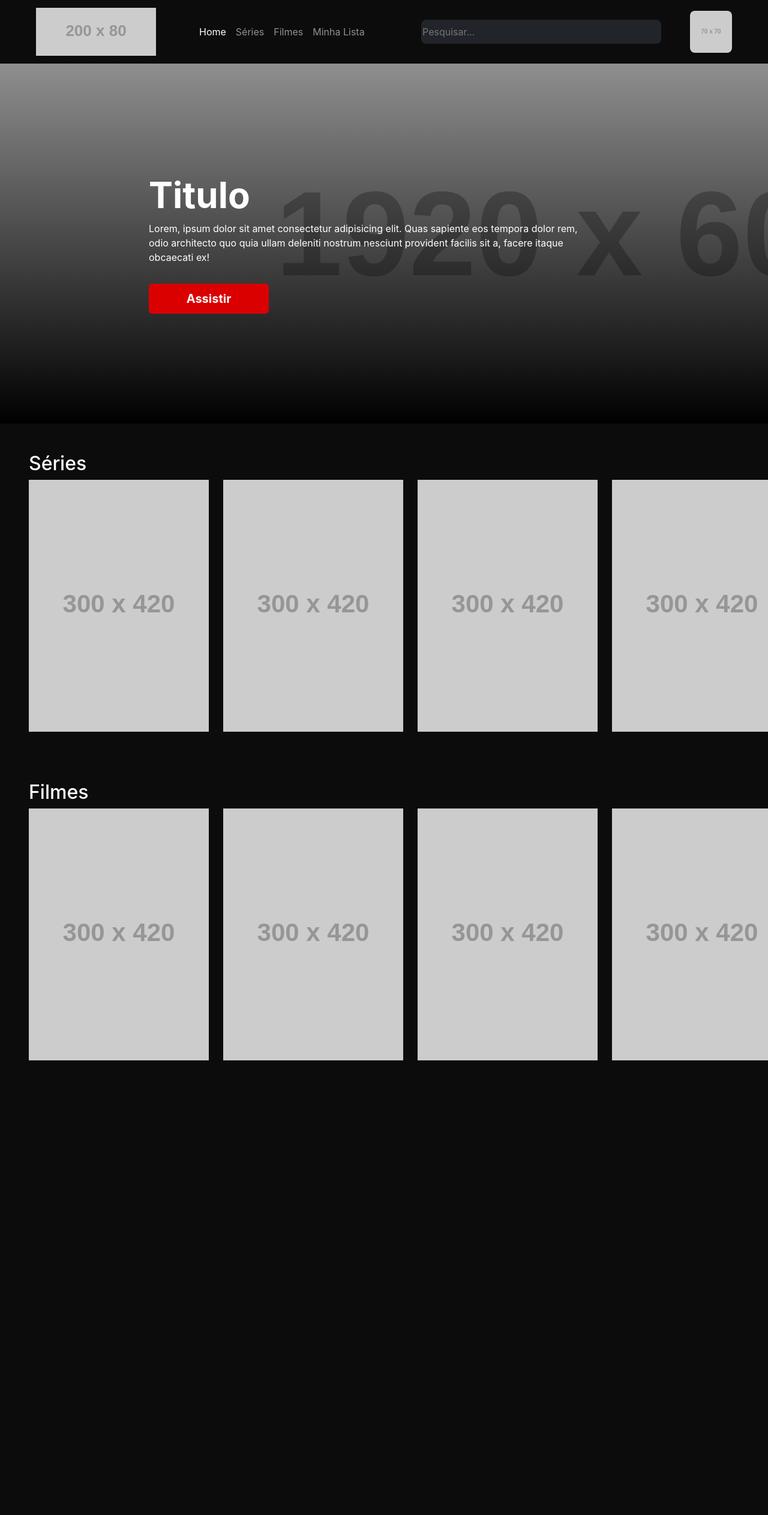
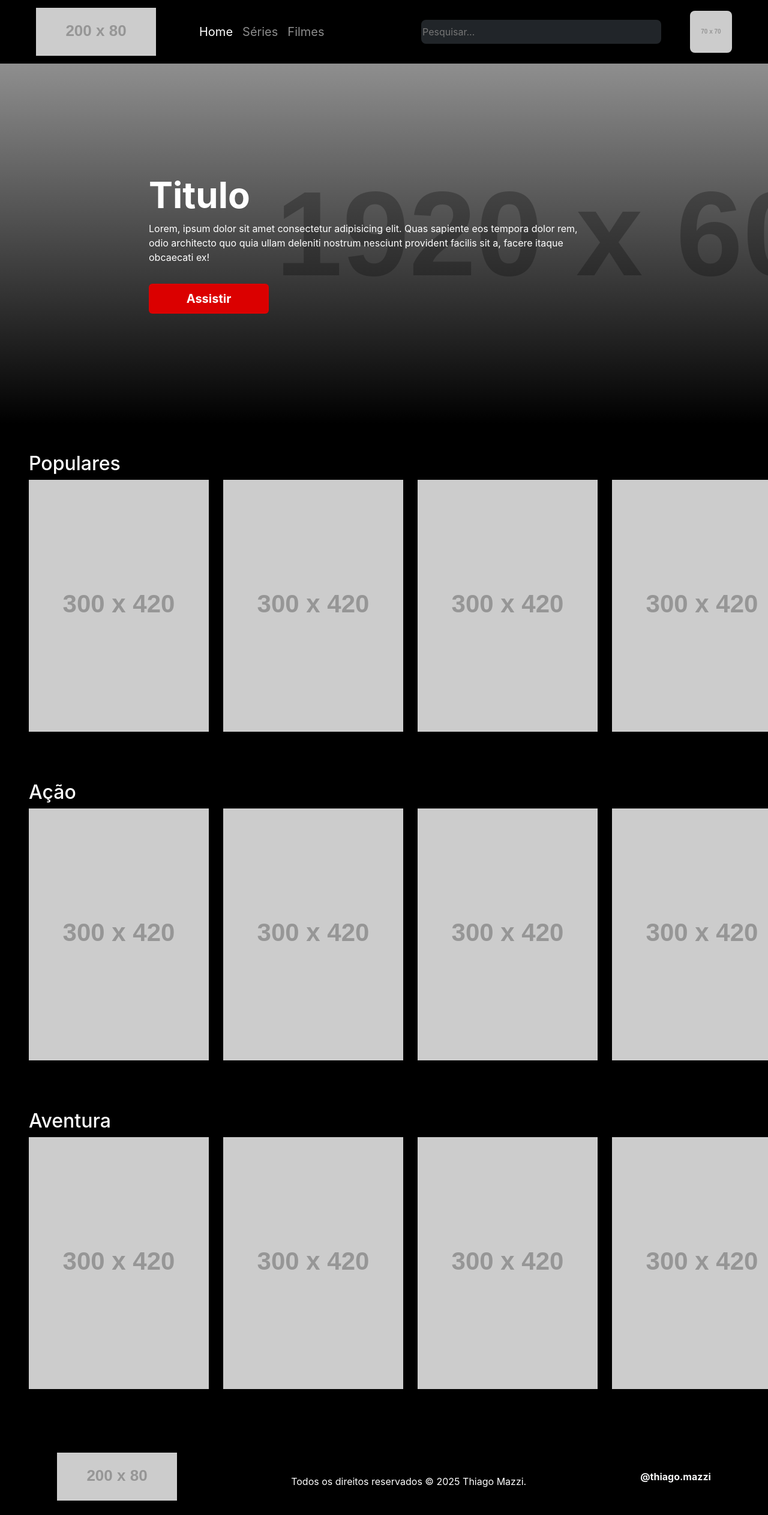
Before and after one commit to ThiagoM22/mazziflix, a React (Vite) app: page / in a window 1280 px wide. Shown: the whole page at 60% size. Before the commit the page ends 1802 px from the top, so only its background shows below. Built offline with nearby package versions, Linux system fonts and the light colour scheme.

Commit message:
feat: enhance layout and functionality with new components and styles

```diff
--- a/src/App.css
+++ b/src/App.css
@@ -1,6 +1,6 @@
 body {
   font-family: "Inter", sans-serif !important;
-  background-color: rgb(12, 12, 12) !important;
+  background-color: rgb(0, 0, 0) !important;
   color: white !important;
   margin: 0 !important;
   padding: 0 !important;
@@ -45,6 +45,10 @@ body {
     font-size: 40px !important;
     width: 10% !important;
   }
+  .pesquisa {
+    width: 250px !important;
+  }
+
 }
 .Card {
   width: 300px !important;
@@ -124,3 +128,35 @@ body {
   scroll-behavior: smooth;
   height: 500px;
 }
+.Footer {
+  background: rgba(0, 0, 0, 1) !important;
+  color: rgb(255, 255, 255) !important;
+}
+.Modal {
+  background-color: #202127 !important;
+  max-width: 996px;
+}
+.modalBackdrop {
+  position: fixed;
+  top: 0;
+  left: 0;
+  width: 100%;
+  height: 100%;
+  background: rgba(0, 0, 0, 0.4);
+  z-index: 999;
+  animation: fadeIn 0.3s ease-in-out forwards;
+}
+.movieModal {
+  position: fixed;
+  top: 50%;
+  left: 50%;
+  width: 850px;
+  transform: translate(-50%, -50%);
+  border-radius: 10px;
+  background: #000;
+  box-shadow: 0px 0px 10px rgba(0, 0, 0, 0.4);
+  z-index: 1000;
+  color: #fff;
+  max-height: 100vh;
+  animation: fadeIn 0.3s ease-in-out forwards;
+}
--- a/src/App.jsx
+++ b/src/App.jsx
@@ -1,19 +1,20 @@
-
 import "./App.css";
 import CardFilm from "./components/CardFilm";
 import Destaque from "./components/Destaque";
 import NavBar from "./components/NavBar";
 import Modal from "./components/Modal";
 import Carrossel from "./components/Carrossel";
+import Footer from "./components/Footer";
 
 function App() {
   return (
     <>
-      <NavBar />
-      <Destaque/>
-<Carrossel genero="Séries" />
-<Carrossel genero="Filmes" />
-
+      <NavBar home={"active"} filmes={""} series={""} />
+      <Destaque />
+      <Carrossel genero="Populares" />
+      <Carrossel genero="Ação" />
+      <Carrossel genero="Aventura" />
+      <Footer />
     </>
   );
 }
--- a/src/components/CardFilm.jsx
+++ b/src/components/CardFilm.jsx
@@ -1,11 +1,16 @@
+import React, { useState } from "react";
+import Modal from "./Modal";
 const CardFilm = () => {
+  const [isModalOpen, setIsModalOpen] = useState(false);
+  const toggleModal = () => setIsModalOpen(!isModalOpen);
   return (
     <>
-      <div>
+      <div onClick={toggleModal}>
         <div>
           <img className="Card" src="https://placehold.co/300x420" alt="" />
         </div>
       </div>
+      {isModalOpen && <Modal toggleModal={toggleModal} />}
     </>
   );
 };
--- a/src/components/Footer.jsx
+++ b/src/components/Footer.jsx
@@ -1,9 +1,28 @@
-import React from 'react'
+import React from "react";
 
 const Footer = () => {
   return (
-    <div>Footer</div>
-  )
-}
+    <>
+      <div className="Footer d-flex flex-column flex-md-row justify-content-around align-items-center text-center text-md-start mt-5 pt-4 pb-4">
+        <img
+          src="https://placehold.co/200x80"
+          alt="Logo"
+          className="mb-3 mb-md-0"
+        />
+        <p className="mt-3 mb-3 mb-md-0">
+          Todos os direitos reservados © 2025 Thiago Mazzi.
+        </p>
+        <a
+          className="text-decoration-none text-light fw-bold"
+          href="https://instagram.com/thiago.mazzi"
+          target="_blank"
+          rel="noopener noreferrer"
+        >
+          @thiago.mazzi
+        </a>
+      </div>
+    </>
+  );
+};
 
-export default Footer
+export default Footer;
--- a/src/components/Modal.jsx
+++ b/src/components/Modal.jsx
@@ -1,10 +1,23 @@
 import React from "react";
 
-const Modal = () => {
+const Modal = (props) => {
+  const handleBackdropClick = (e) => {
+    // Fecha o modal apenas se o clique for no backdrop
+    if (e.target === e.currentTarget) {
+      props.toggleModal();
+    }
+  };
+
   return (
     <>
-      <div className="Centro">
-        <div className="Modal container-fluid d-flex justify-content-center flex-column align-items-center bg-black">
+       <div
+        className="Centro modalBackdrop"
+        onClick={handleBackdropClick} // Adiciona o evento de clique no backdrop
+      >
+        <div
+          className="Modal container-fluid d-flex justify-content-center flex-column align-items-center bg-black movieModal"
+          onClick={(e) => e.stopPropagation()} // Impede o clique de fechar o modal
+        >
           <div className="d-flex flex-column banner position-relative">
             {/* Gradiente */}
             <div className="gradient-overlay position-absolute"></div>
--- a/src/components/NavBar.jsx
+++ b/src/components/NavBar.jsx
@@ -1,9 +1,12 @@
-const NavBar = () => {
+import { useNavigate } from "react-router";
+const NavBar = ({ home, series, filmes }) => {
+  const navigateSeries = useNavigate("/src/page/Series.jsx");
+  const navigateMovies = useNavigate("/src/page/Filmes.jsx");
   return (
     <>
       <nav className="navbar navbar-expand-lg navbar-dark ">
         <div className="container-fluid">
-        <a className="navbar-brand ms-5" href="#">
+          <a className="navbar-brand ms-5" href="/">
             <img src="https://placehold.co/200x80" alt="Logo" />
           </a>
           <button
@@ -18,25 +21,28 @@ const NavBar = () => {
             <span className="navbar-toggler-icon"></span>
           </button>
           <div className="collapse navbar-collapse" id="navbarNav">
-          <ul className="navbar-nav me-auto ms-5">
+            <ul className="navbar-nav me-auto ms-5 fs-5">
               <li className="nav-item">
-              <a className="nav-link active" href="#home  ">
+                <a className={`nav-link ${home}`} href="/">
                   Home
                 </a>
               </li>
               <li className="nav-item">
-              <a className="nav-link" href="#series">
+                <a
+                  className={`nav-link ${series}`}
+                  onClick={navigateSeries}
+                  href="/Series"
+                >
                   Séries
                 </a>
               </li>
               <li className="nav-item">
-              <a className="nav-link" href="#movies">
+                <a
+                  className={`nav-link ${filmes}`}
+                  onClick={navigateMovies}
+                  href="/Filmes"
+                >
                   Filmes
-              </a>
-            </li>
-            <li className="nav-item">
-              <a className="nav-link" href="#mylist">
-                Minha Lista
                 </a>
               </li>
             </ul>
--- a/src/main.jsx
+++ b/src/main.jsx
@@ -1,13 +1,23 @@
 import { StrictMode } from "react";
+import React, { createContext } from "react";
 import { createRoot } from "react-dom/client";
 import "./index.css";
 import App from "./App.jsx";
+import Filmes from "./page/Filmes";
+import Series from "./page/Series";
 import "bootstrap/dist/css/bootstrap.min.css";
 import "bootstrap/dist/js/bootstrap.bundle.min";
 import "bootstrap-icons/font/bootstrap-icons.css";
+import { BrowserRouter, Route, Routes } from "react-router";
 
 createRoot(document.getElementById("root")).render(
-  <StrictMode>
-    <App />
-  </StrictMode>
+  <React.StrictMode>
+    <BrowserRouter>
+      <Routes>
+        <Route path="/" element={<App />} />
+        <Route path="/Filmes" element={<Filmes />} />
+        <Route path="/Series" element={<Series />} />
+      </Routes>
+    </BrowserRouter>
+  </React.StrictMode>
 );
--- /dev/null
+++ b/src/page/Filmes.jsx
@@ -0,0 +1,21 @@
+import NavBar from "../components/NavBar";
+import Carrossel from "../components/Carrossel";
+import Footer from "../components/Footer";
+
+const Filmes = () => {
+  return (
+    <>
+      <div>
+        <NavBar series={""} filmes={"active"} />
+        <div>
+            <Carrossel genero="Ação" />
+            <Carrossel genero="Aventura" />
+            <Carrossel genero="Drama" />
+        </div>
+        <Footer />
+      </div>
+    </>
+  );
+};
+
+export default Filmes;
--- /dev/null
+++ b/src/page/Series.jsx
@@ -0,0 +1,22 @@
+import Carrossel from "../components/Carrossel"
+import Footer from "../components/Footer"
+import NavBar from "../components/NavBar"
+
+
+const Series = () => {
+  return (
+   <>
+   <NavBar home={""} filmes={""} series={"active"} />
+   <div>
+    <div>
+        <Carrossel genero="Ação" />
+        <Carrossel genero="Aventura" />
+        <Carrossel genero="Drama" />
+    </div>
+    <Footer />
+   </div>
+   </>
+  )
+}
+
+export default Series
```
Lines whose indentation alone changed are shown as unchanged.
